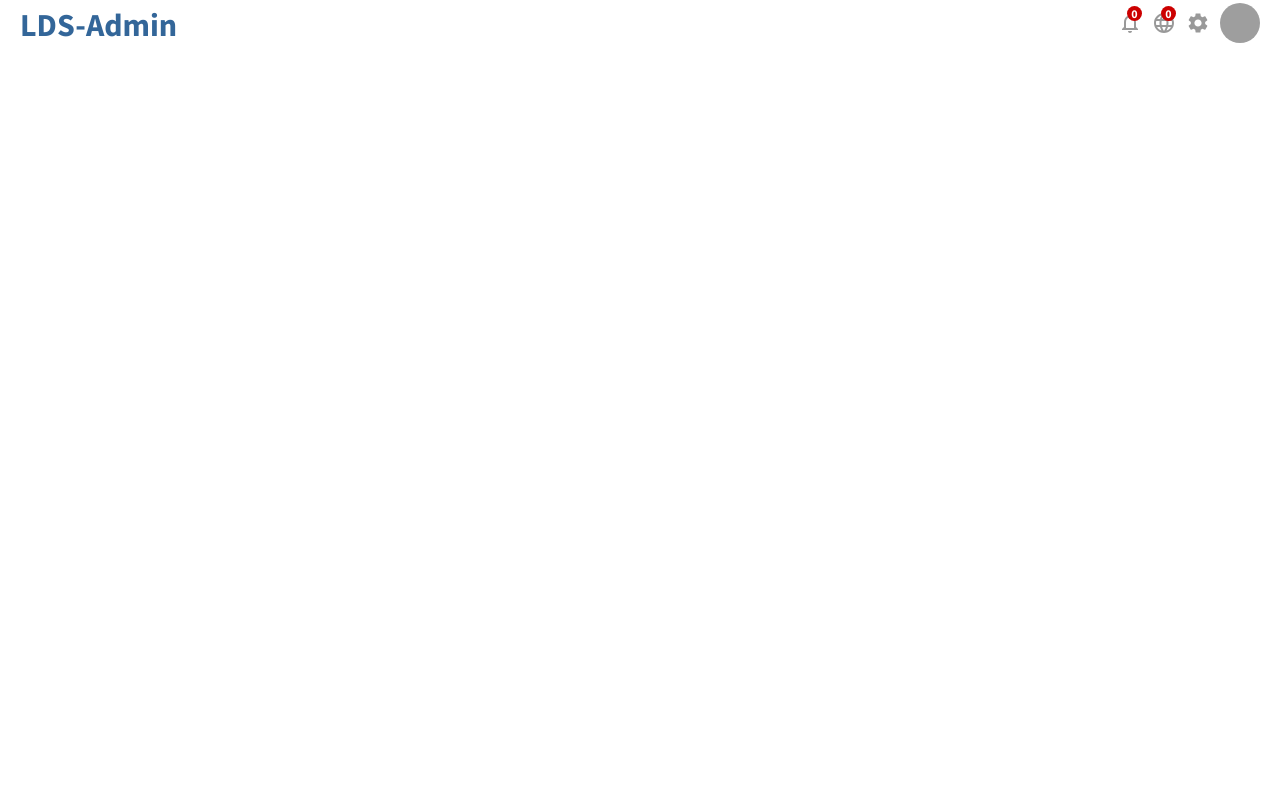
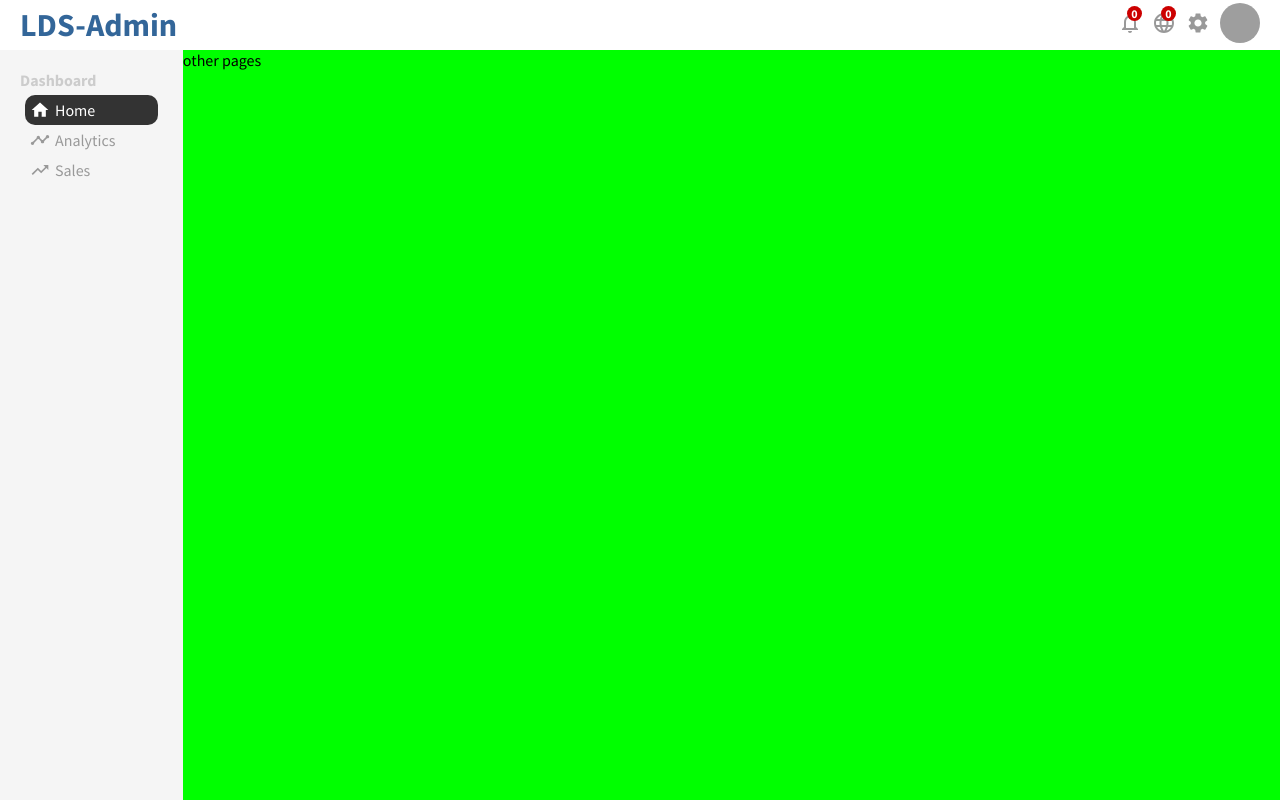
Before and after one commit to xkamui/admin-panel, a React (Create React App) app: page / in a window 1280 px wide. Built offline with nearby package versions, Linux system fonts and the light colour scheme; grey boxes are pictures that could not be loaded.

Commit message:
Creating the side bar of the admin panel

```diff
--- a/src/App.js
+++ b/src/App.js
@@ -1,10 +1,17 @@
 import Topbar from './components/topbar/Topbar';
+import Sidebar from './components/sidebar/Sidebar';
 import './app.css';
 
 function App() {
   return (
     <div>
       <Topbar />
+      <div className="container">
+        <Sidebar />
+        <div className="tempOthers">
+          other pages
+        </div>
+      </div>
     </div>
   );
 }
--- a/src/app.css
+++ b/src/app.css
@@ -0,0 +1,9 @@
+.container {
+    display: flex;
+    flex-direction: row;
+}
+
+.tempOthers {
+    flex: 6;
+    background: lime;
+}
--- /dev/null
+++ b/src/components/sidebar/Sidebar.jsx
@@ -0,0 +1,35 @@
+import "./sidebar.css";
+import HomeIcon from "@mui/icons-material/Home";
+import TimelineIcon from "@mui/icons-material/Timeline";
+import TrendingUpIcon from "@mui/icons-material/TrendingUp";
+
+export default function Sidebar() {
+  const mainMenu = {
+    dashboard: {
+      Home: { name: "Home", icon: "HomeIcon" },
+      Analytics: { name: "Analytics", icon: "TimelineIcon" },
+      Sales: { name: "Sales", icon: "TrendingUpIcon" },
+    },
+  };
+
+  return (
+    <div className="sidebar">
+      <div className="sidebarWrapper">
+        <div className="sidebarMenu">
+          <h3 className="sidebarTitle">Dashboard</h3>
+          <ul className="sidebarList">
+            <li className="sidebarListItem active">
+              <HomeIcon className="sidebarIcon" /> Home
+            </li>
+            <li className="sidebarListItem">
+              <TimelineIcon className="sidebarIcon" /> Analytics
+            </li>
+            <li className="sidebarListItem">
+              <TrendingUpIcon className="sidebarIcon" /> Sales
+            </li>
+          </ul>
+        </div>
+      </div>
+    </div>
+  );
+}
--- /dev/null
+++ b/src/components/sidebar/sidebar.css
@@ -0,0 +1,46 @@
+.sidebar {
+    position: sticky;
+    top: 50px;
+    flex: 1;
+    height: calc(100vh - 50px);
+    background: #F5F5F5;
+}
+
+.sidebar .sidebarWrapper {
+    padding: 20px;
+    color: #999999;
+}
+
+.sidebar .sidebarWrapper .sidebarMenu {
+    margin-bottom: 10px;
+}
+
+.sidebar .sidebarWrapper .sidebarMenu .sidebarTitle {
+    font-size: 16px;
+    font-weight: bold;
+    color: #CCCCCC;
+}
+
+.sidebar .sidebarWrapper .sidebarMenu .sidebarList {
+list-style: none;
+padding: 5px;
+}
+
+.sidebar .sidebarWrapper .sidebarMenu .sidebarList .sidebarListItem {
+    display: flex;
+    align-items: center;
+    padding: 5px;
+    border-radius: 10px;
+    cursor: pointer;
+}
+
+.sidebar .sidebarWrapper .sidebarMenu .sidebarList .sidebarListItem.active,
+.sidebar .sidebarWrapper .sidebarMenu .sidebarList .sidebarListItem:hover {
+    color: #FFFFFF;
+    background: #333333;
+}
+
+.sidebar .sidebarWrapper .sidebarMenu .sidebarList .sidebarListItem .sidebarIcon {
+    font-size: 20px !important;
+    margin-right: 5px;
+}
```
Also changed, not shown: src/components/sidebar/SidebarMenu.jsx (added, +22 -0 lines).
